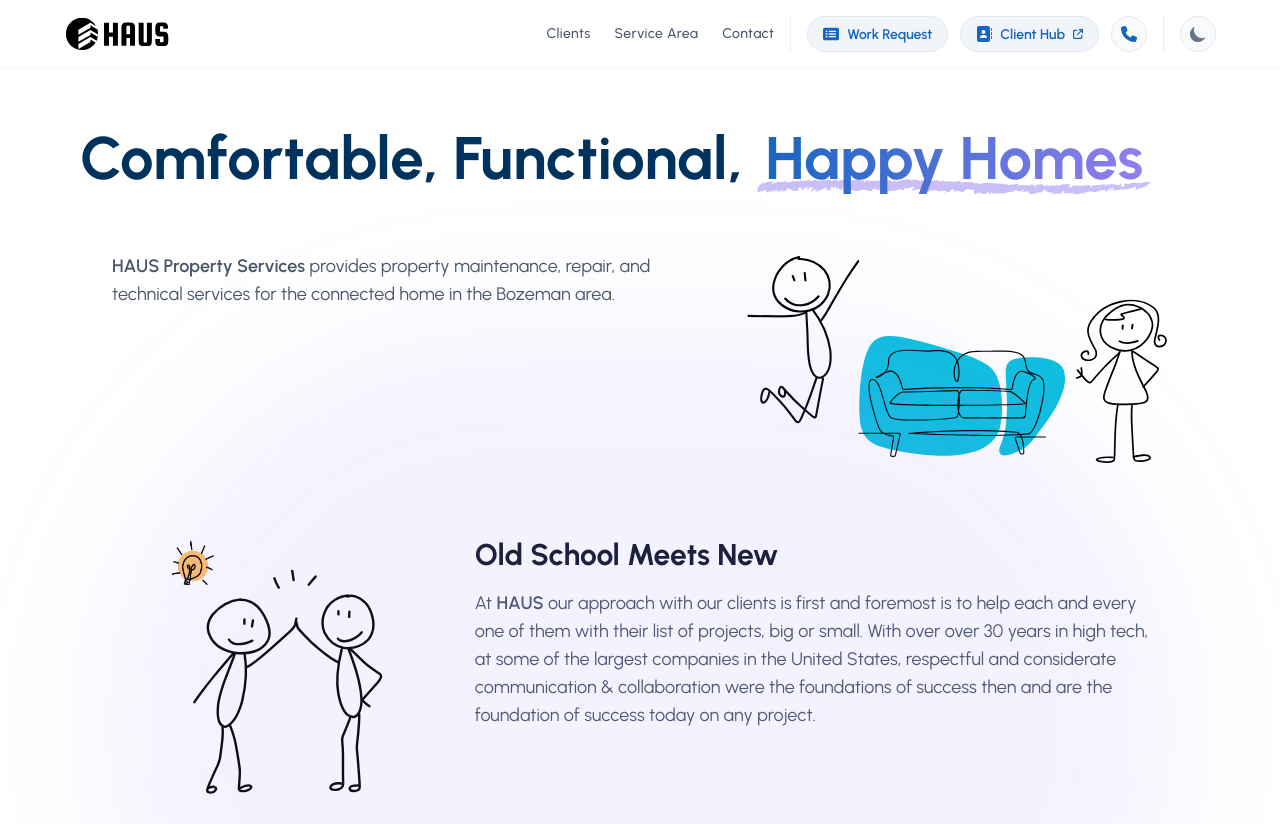
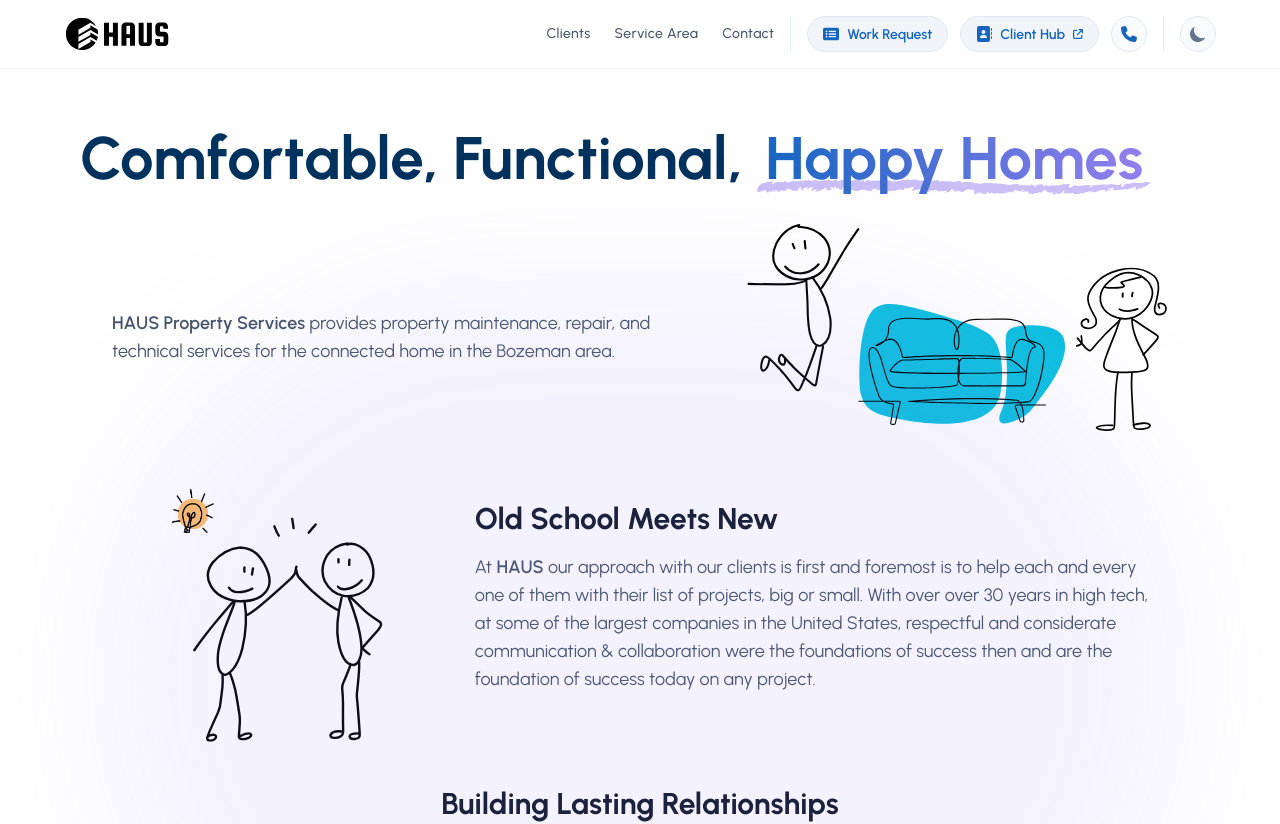
Before and after one commit to ben-v/haus, a React (Vite) app: page / in a window 1280 px wide. Shown: the top 824 px of the page. Built offline with nearby package versions, Linux system fonts and the light colour scheme.

Commit message:
Updated landing page spacing for contents.

```diff
--- a/src/content.css
+++ b/src/content.css
@@ -84,7 +84,8 @@
 /* Content Styles */
 .content-section-container {
     @apply flex;
-    @apply md:m-6
+    @apply md:mx-6;
+    @apply md:my-1;
 }
 
 .content-section-container.content-section-ltr {
--- a/src/pages/landing/sections/ElevatorPitch.tsx
+++ b/src/pages/landing/sections/ElevatorPitch.tsx
@@ -10,12 +10,12 @@
 
   return (
     <ContentSection>
-      <div className="lg:w-7/12 w-auto p-2 md:pt-8">
+      <div className="lg:w-7/12 w-auto p-2 md:pt-8 flex items-center">
         <ContenSectiontHeader
           description={`<span className="font-semibold">HAUS Property Services</span> provides property maintenance, repair, and technical services for the connected home in the Bozeman area.`}
           descriptionAlignment="Left" />
       </div>
-      <div className="lg:w-5/12 w-auto px-4 md:mt-6">
+      <div className="lg:w-5/12 w-auto px-4 md:mt-3">
         {(theme === THEMES.DARK) ? <SvgIntroDark className="w-full" /> : <SvgIntroLight className="w-full" />}
       </div>
     </ContentSection>
--- a/src/pages/landing/sections/Philosophy.tsx
+++ b/src/pages/landing/sections/Philosophy.tsx
@@ -11,7 +11,7 @@
 
     return (
         <ContentSection flexDirection="RTL">
-            <div className="lg:w-8/12 w-auto p-2">
+            <div className="lg:w-8/12 w-auto p-2 md:pt-6">
                 <ContenSectiontHeader
                     title="Old School Meets New"
                     titleAlignment="Left"
```
